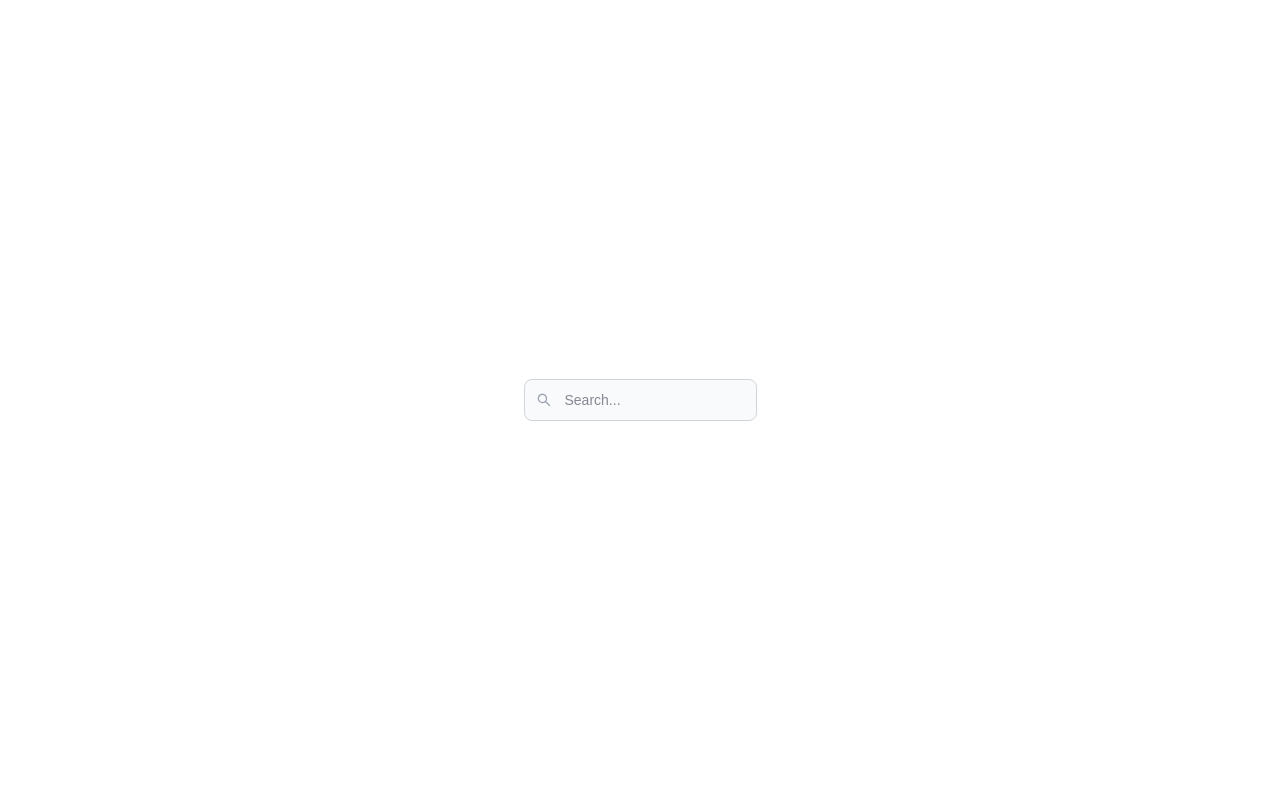
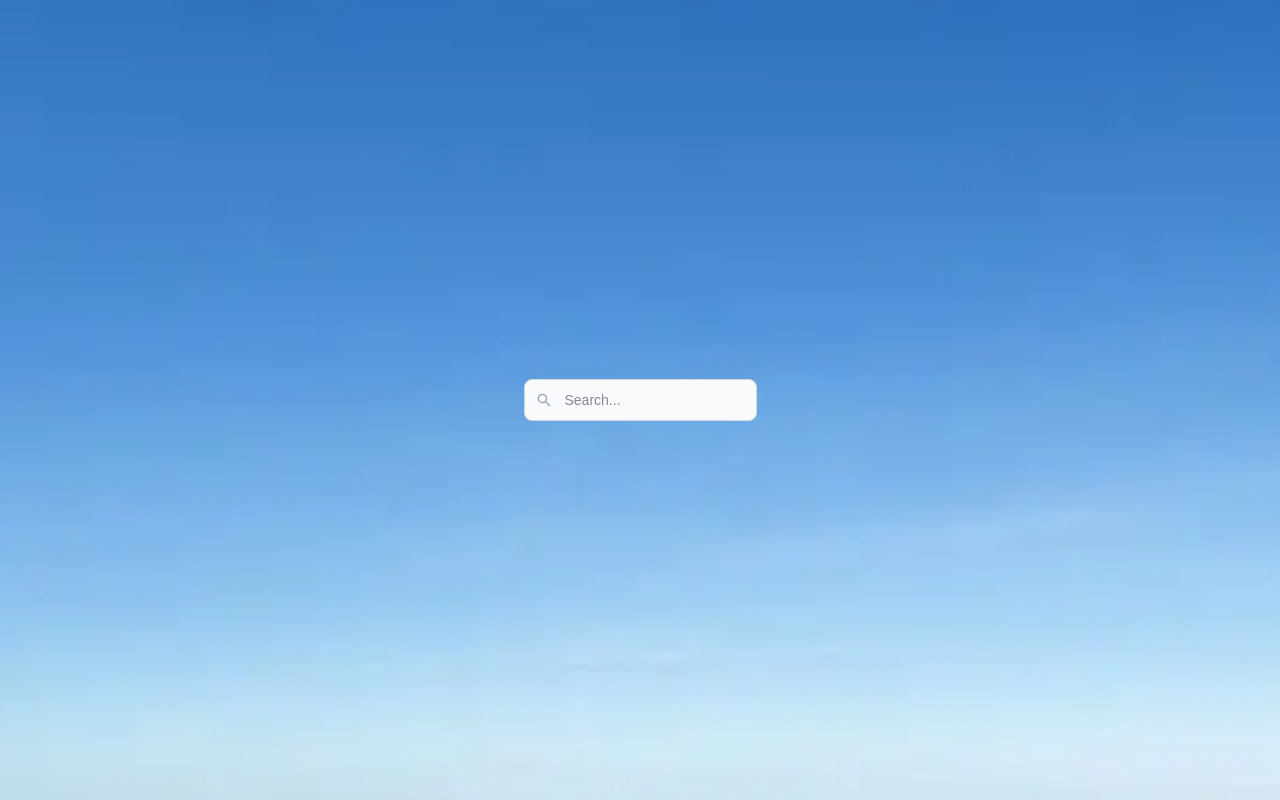
Before and after one commit to Dilhani98/weathet_reporting_app, a Next.js app: page / in a window 1280 px wide. Built offline with nearby package versions, Linux system fonts and the light colour scheme.

Commit message:
Add background image

```diff
--- a/src/app/page.tsx
+++ b/src/app/page.tsx
@@ -8,13 +8,18 @@ export default function Home() {
   const handleSearch = (query: string) => {
     setSearchQuery(query);
     console.log("Search Query:", query);
-            // search logic
+    // add search logic if needed
   };
 
   return (
-   <main className="flex min-h-screen flex-col items-center justify-center p-24">
+    <main className="bg-[url('/background.webp')] bg-cover bg-center bg-fixed min-h-screen flex flex-col items-center justify-center p-24">
       <SearchBar onSearch={handleSearch} />
-             {searchQuery && <p>Searching for: {searchQuery}</p>}
+      {searchQuery && (
+        <p className="mt-4 text-white text-lg bg-black bg-opacity-50 px-4 py-2 rounded">
+          Searching for: {searchQuery}
+        </p>
+      )}
+
     </main>
   );
 }
```
Also changed, not shown: public/background.webp (added). Lines whose indentation alone changed are shown as unchanged.
